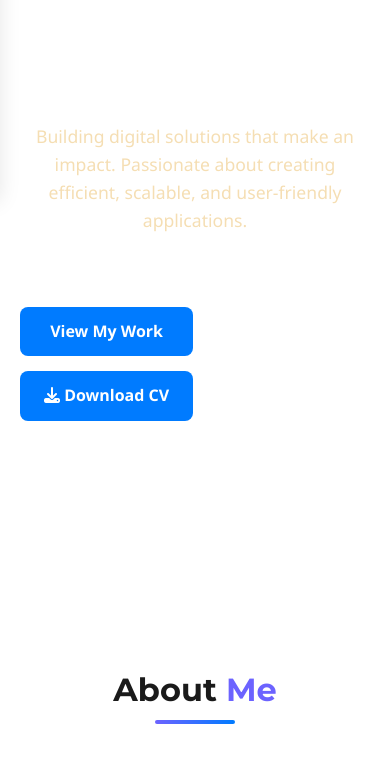
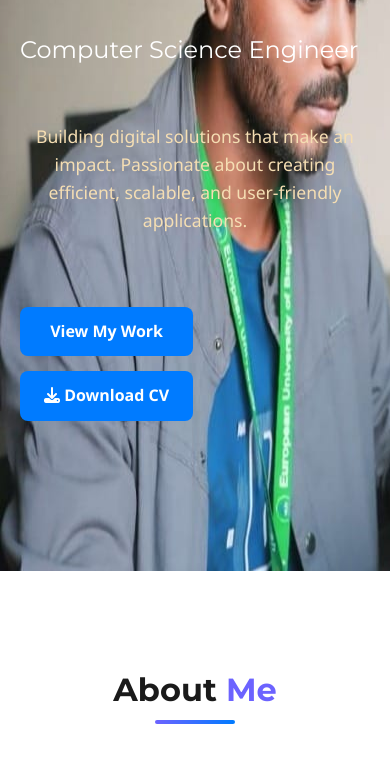
Before and after one commit to musfiqure06/musfiqure-s-portfolio, a plain HTML site: page index.html in a window 390 px wide. Shown: the part 357-1125 px from the top of the page. Drawn offline with Linux system fonts and the light colour scheme; the site is published under a folder, as on GitHub Pages, so addresses that start at the root find nothing.

Commit message:
Update main.css

```diff
--- a/css/main.css
+++ b/css/main.css
@@ -685,7 +685,7 @@ img {
 
 @media (max-width: 768px) {
     .hero{
-        background-image: url(/assets/mobail.jpg);
+        background-image: url('../assets/mobail.jpg');
 
         min-height: 100vh;
         display: flex;
```
